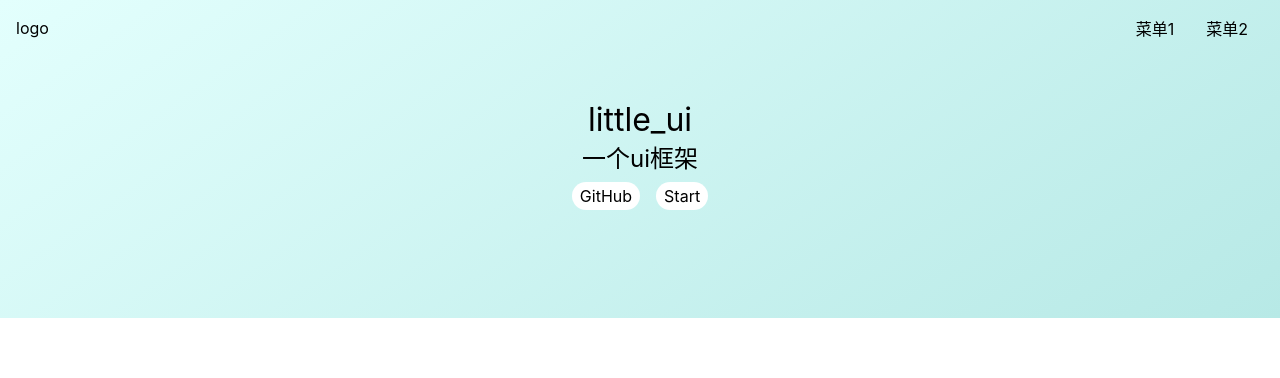
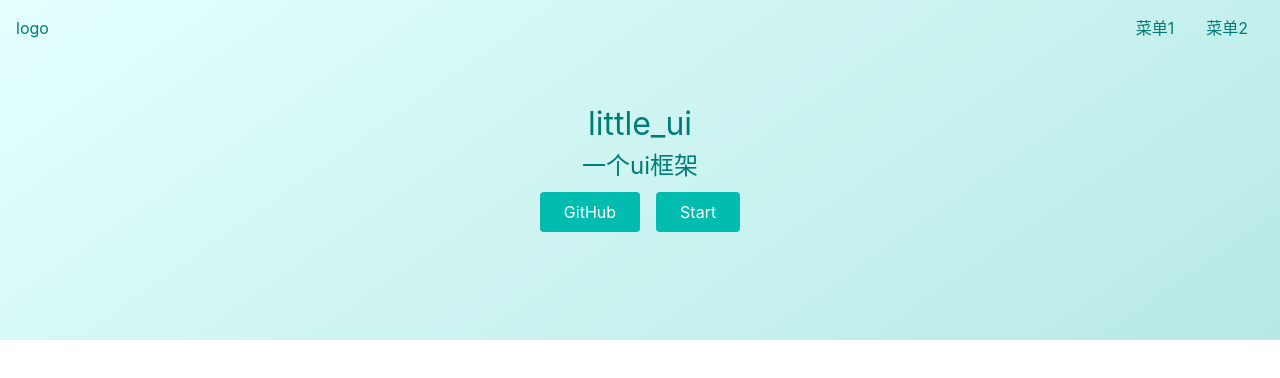
Before and after one commit to qiyi-li/little_ui, a Vue app: page / in a window 1280 px wide. Shown: the top 378 px of the page. Built offline with nearby package versions, Linux system fonts and the light colour scheme.

Commit message:
修改颜色等

```diff
--- a/src/components/TopNav.vue
+++ b/src/components/TopNav.vue
@@ -23,6 +23,7 @@
 </script>
 <style lang="scss" scoped>
 .top-nav {
+  color: #007c77;
   display: flex;
   padding: 16px;
   position: fixed;
--- a/src/index.scss
+++ b/src/index.scss
@@ -11,7 +11,7 @@
   text-decoration: none;
   color: inherit;
   &:hover {
-    border-bottom: 1px solid;
+    text-decoration: underline;
   }
 }
 h1,h2,h3,h4,h5,h6{
@@ -22,4 +22,6 @@
   // 为什么这样写 font-family
   // 答案见 https://github.com/zenozeng/fonts.css/
   font-family: -apple-system, "Noto Sans", "Helvetica Neue", Helvetica, "Nimbus Sans L", Arial, "Liberation Sans", "PingFang SC", "Hiragino Sans GB", "Noto Sans CJK SC", "Source Han Sans SC", "Source Han Sans CN", "Microsoft YaHei", "Wenquanyi Micro Hei", "WenQuanYi Zen Hei", "ST Heiti", SimHei, "WenQuanYi Zen Hei Sharp", sans-serif;
+  line-height: 1.5;
+  color: #1d2c40;
 }
--- a/src/views/Home.vue
+++ b/src/views/Home.vue
@@ -21,6 +21,8 @@
 </script>
 
 <style lang='scss' scoped>
+$border-radius: 4px;
+$color: #007c77;
 .topNavAndBanner {
   background: linear-gradient(145deg, rgba(227, 255, 253, 1) 0%, rgba(183, 233, 230, 1) 100%);
   //background: linear-gradient(104deg, rgba(216,226,223,1) 0%, rgba(238,216,202,1) 53%, rgba(236,213,222,1) 100%);
@@ -28,6 +30,7 @@
 }
 
 .banner {
+  color: $color;
   padding: 100px 0;
   display: flex;
   justify-content: center;
@@ -39,13 +42,15 @@
 
     a {
       margin: 0 8px;
-      background: #fff;
+      background: #02bcb0;
+      color: #fff;
       display: inline-block;
-      $h: 28px;
-      height: $h;
-      line-height: $h;
-      border-radius: 14px;
-      padding: 0 8px;
+      padding: 8px 24px;
+      border-radius: $border-radius;
+
+      &:hover {
+        text-decoration: none;
+      }
     }
   }
 }
```
